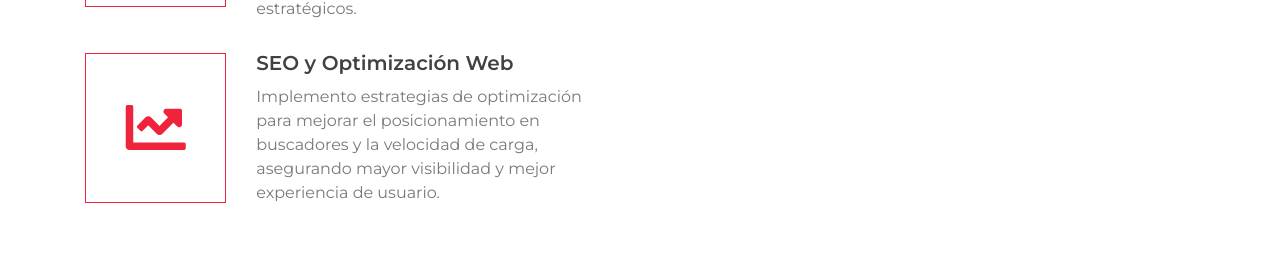
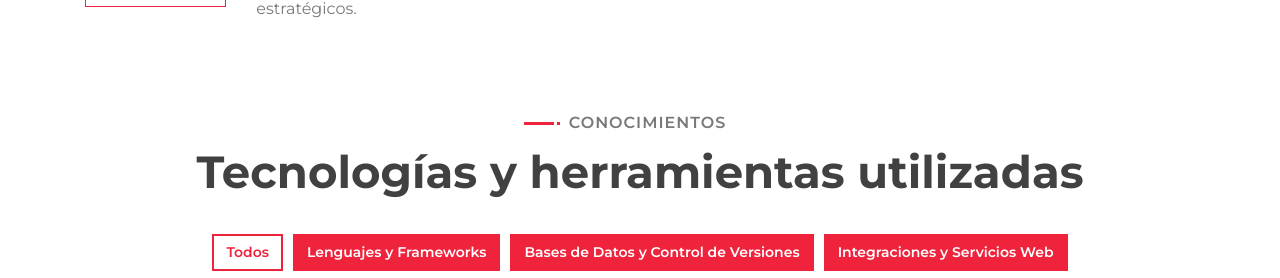
Before and after one commit to Eliza1616/portafolio, a plain HTML site: page index.html in a window 1280 px wide. Shown: the part 1580-1858 px from the top of the page. Drawn offline with nearby package versions, Linux system fonts and the light colour scheme.

Commit message:
actualizacion de los servicios

```diff
--- a/index.html
+++ b/index.html
@@ -213,7 +213,7 @@
                         </div>
                     </div>
                 </div>
-                <div class="col-lg-6 wow fadeInUp" data-wow-delay="0.8s">
+                <!-- <div class="col-lg-6 wow fadeInUp" data-wow-delay="0.8s">
                     <div class="service-item">
                         <div class="service-icon">
                             <i class="fas fa-chart-line"></i>
@@ -227,7 +227,7 @@
                             </p>
                         </div>
                     </div>
-                </div>
+                </div> -->
             </div>
         </div>
     </div>
```
